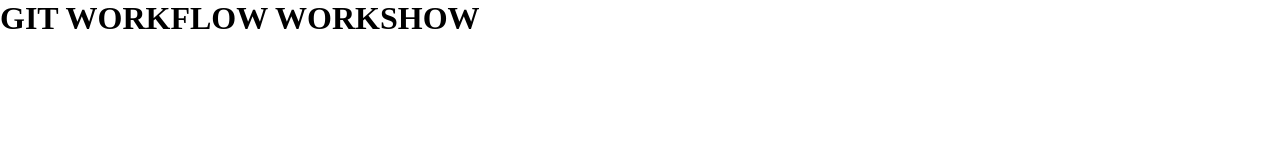
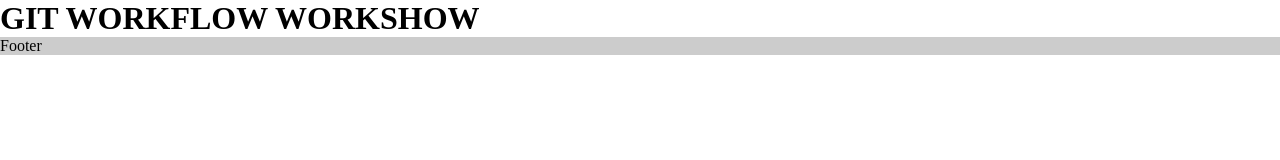
Before and after one commit to Mostafa-Aljazar/task-git, a plain HTML site: page index.html in a window 1280 px wide. Drawn offline with Linux system fonts and the light colour scheme.

Commit message:
adding footer

```diff
--- a/index.html
+++ b/index.html
@@ -9,5 +9,10 @@
 
   <body>
     <h1 class="some-heading">GIT WORKFLOW WORKSHOW</h1>
+
+    <footer>
+      Footer
+    </footer>
+
   </body>
 </html>
--- a/style.css
+++ b/style.css
@@ -25,3 +25,6 @@
       -24px 48px 1px #d8d6d5, -25px 50px 1px #dbdad9, -26px 52px 1px #dfdddc, -27px
         54px 1px #e2e0df, -28px 56px 1px #e4e3e2;
   }
+  footer {
+    background-color: #ccc;
+  }
```
